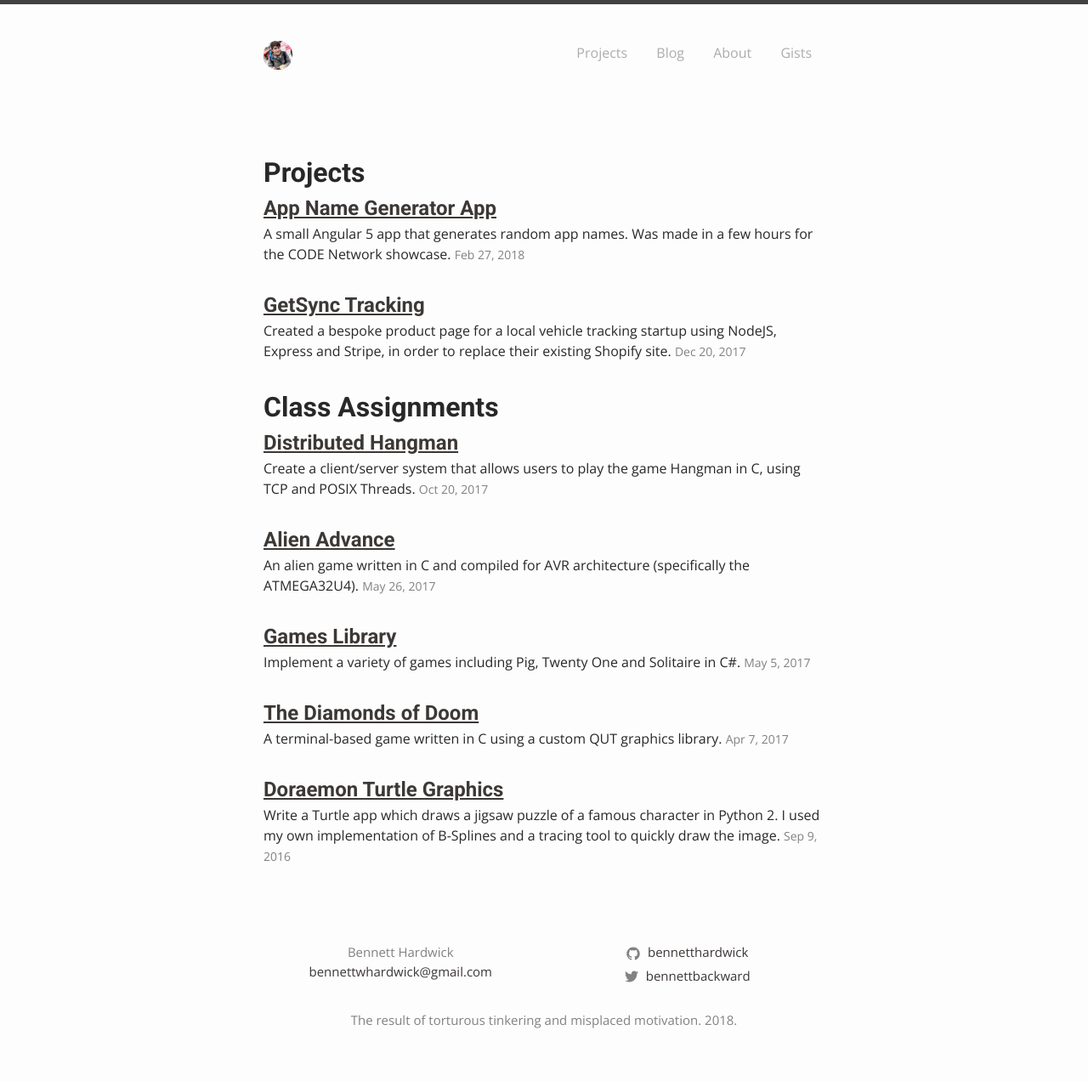
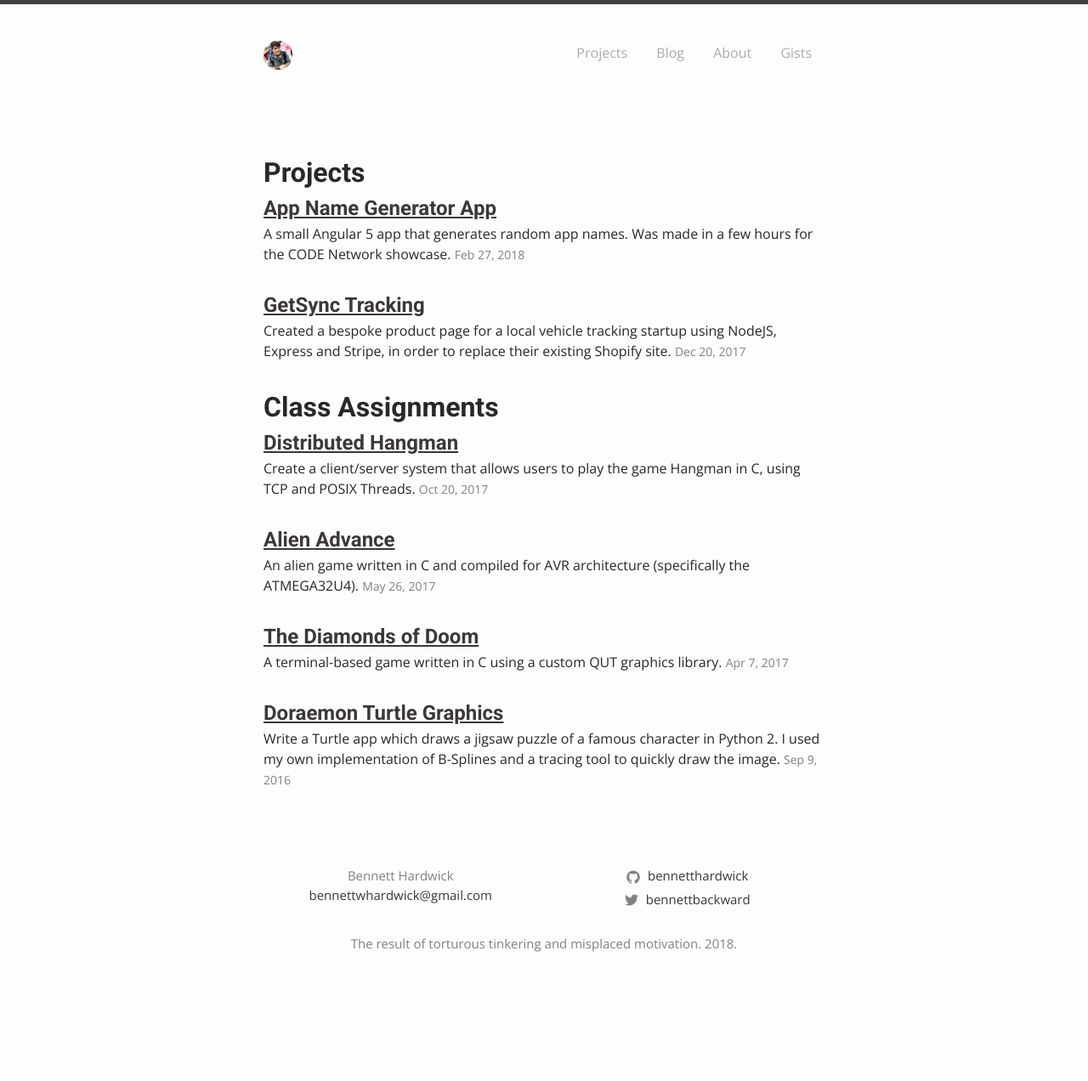
Before and after one commit to pbamotra/website, a Jekyll site: the page built from projects.md, in a window 1280 px wide. Shown: the whole page at 85% size. Built offline with Jekyll 4.4.1, drawn with Linux system fonts in a browser that asks for light colours; after the commit the page ends 1182 px from its top, so only the background shows below that.

Commit message:
Removed dead link

```diff
--- a/_data/assignments.yml
+++ b/_data/assignments.yml
@@ -7,10 +7,6 @@
   byline: An alien game written in C and compiled for AVR architecture (specifically the ATMEGA32U4).
   date: May 26 2017
   link: http://github.com/bennetthardwick/cab202-alien-advance
-- title: Games Library
-  byline: Implement a variety of games including Pig, Twenty One and Solitaire in C#.
-  date: May 5 2017
-  link: http://github.com/bennetthardwick/cab201-games-library
 - title: The Diamonds of Doom
   byline: A terminal-based game written in C using a custom QUT graphics library.
   date: April 7 2017
```
